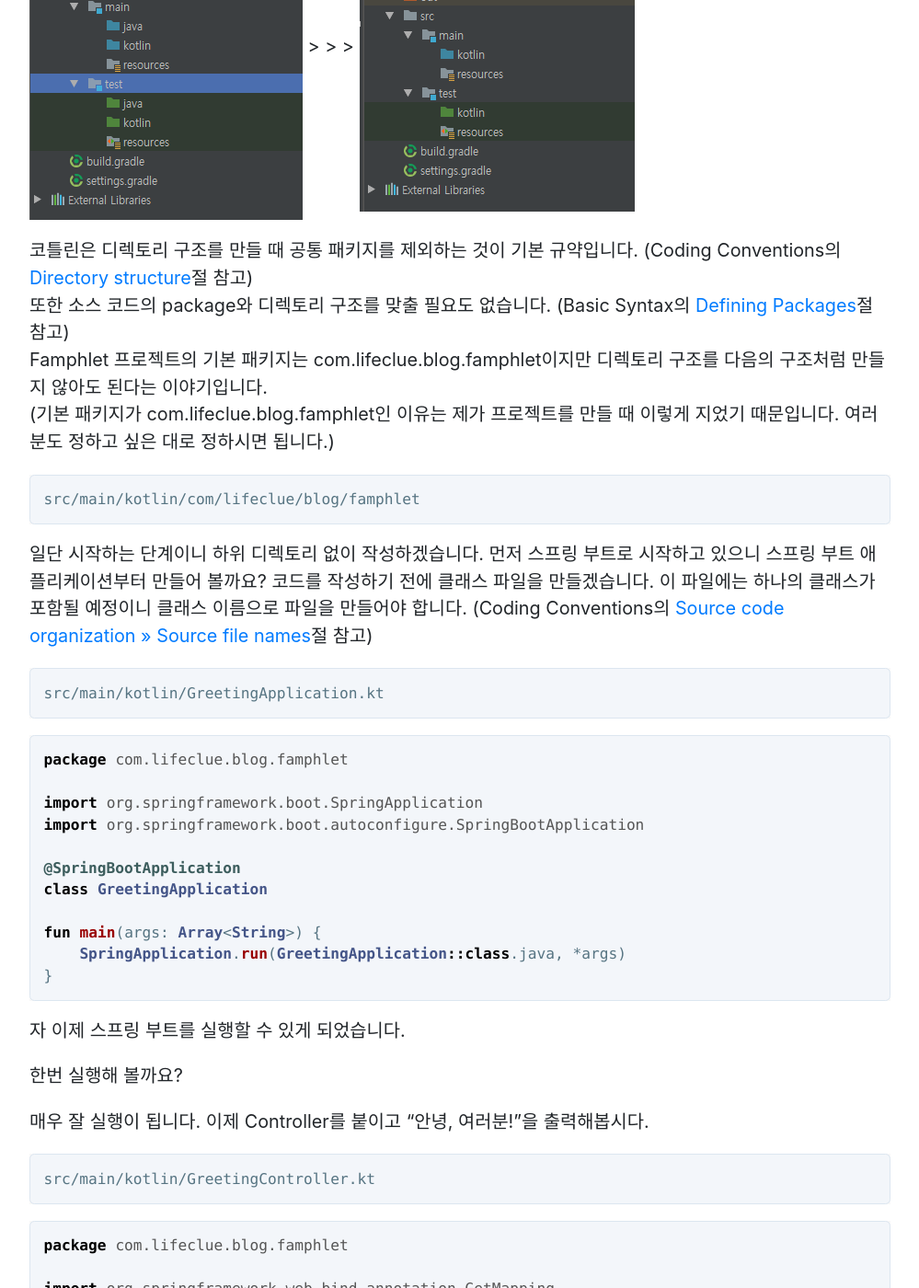
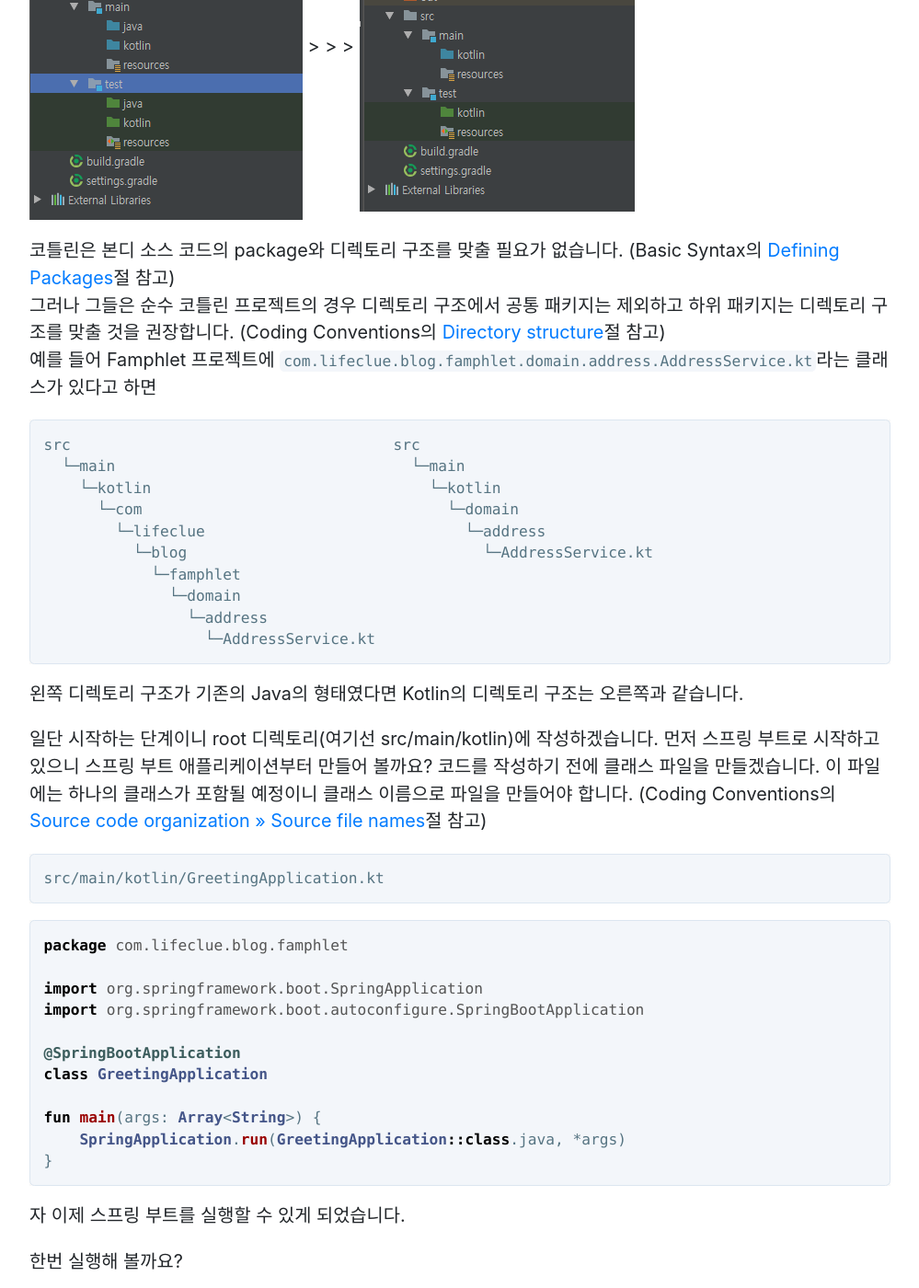
Before and after one commit to Lifeclue/blog, a Jekyll site: the page built from _posts/2018-02-21-kotlin-hello-world.markdown, in a window 1280 px wide and 1400 px high, scrolled down 3998 px. Shown: the whole window at 92% size, without its empty margins (140-1139 px from the left). Built offline with Jekyll 4.4.1, drawn with Linux system fonts in a browser that asks for light colours; nearby versions of some CDN libraries; some web fonts are replaced; comment, search, counter and statistics services are not loaded.

Commit message:
패키지와 디렉토리 구조에 대한 설명을 더욱 명확하게 변경

````diff
--- a/_posts/2018-02-21-kotlin-hello-world.markdown
+++ b/_posts/2018-02-21-kotlin-hello-world.markdown
@@ -123,16 +123,25 @@
 ![프로젝트 소스 파일 구조]({{"/assets/image/kotlin-famphlet/project-tree.PNG" | absolute_url}}) > > >
 ![프로젝트 소스 파일 구조]({{"/assets/image/kotlin-famphlet/greeting/project-tree.PNG" | absolute_url}})
 
-코틀린은 디렉토리 구조를 만들 때 공통 패키지를 제외하는 것이 기본 규약입니다. (Coding Conventions의 [Directory structure](https://kotlinlang.org/docs/reference/coding-conventions.html#directory-structure)절 참고)
-또한 소스 코드의 package와 디렉토리 구조를 맞출 필요도 없습니다. (Basic Syntax의 [Defining Packages](https://kotlinlang.org/docs/reference/basic-syntax.html)절 참고)
-Famphlet 프로젝트의 기본 패키지는 com.lifeclue.blog.famphlet이지만 디렉토리 구조를 다음의 구조처럼 만들지 않아도 된다는 이야기입니다.
-(기본 패키지가 com.lifeclue.blog.famphlet인 이유는 제가 프로젝트를 만들 때 이렇게 지었기 때문입니다. 여러분도 정하고 싶은 대로 정하시면 됩니다.)
-
+코틀린은 본디 소스 코드의 package와 디렉토리 구조를 맞출 필요가 없습니다. (Basic Syntax의 [Defining Packages](https://kotlinlang.org/docs/reference/basic-syntax.html)절 참고)
+그러나 그들은 순수 코틀린 프로젝트의 경우 디렉토리 구조에서 공통 패키지는 제외하고 하위 패키지는 디렉토리 구조를 맞출 것을 권장합니다. (Coding Conventions의 [Directory structure](https://kotlinlang.org/docs/reference/coding-conventions.html#directory-structure)절 참고)
+예를 들어 Famphlet 프로젝트에 `com.lifeclue.blog.famphlet.domain.address.AddressService.kt`라는 클래스가 있다고 하면
 ```
-src/main/kotlin/com/lifeclue/blog/famphlet
+src                                    src
+  └─main                                 └─main
+    └─kotlin                               └─kotlin
+      └─com                                  └─domain
+        └─lifeclue                             └─address
+          └─blog                                 └─AddressService.kt
+            └─famphlet
+              └─domain
+                └─address
+                  └─AddressService.kt
 ```
 
-일단 시작하는 단계이니 하위 디렉토리 없이 작성하겠습니다. 먼저 스프링 부트로 시작하고 있으니 스프링 부트 애플리케이션부터 만들어 볼까요? 코드를 작성하기 전에 클래스 파일을 만들겠습니다. 이 파일에는 하나의 클래스가 포함될 예정이니 클래스 이름으로 파일을 만들어야 합니다. (Coding Conventions의 [Source code organization >> Source file names](https://kotlinlang.org/docs/reference/coding-conventions.html#source-file-names)절 참고)
+왼쪽 디렉토리 구조가 기존의 Java의 형태였다면 Kotlin의 디렉토리 구조는 오른쪽과 같습니다.
+
+일단 시작하는 단계이니 root 디렉토리(여기선 src/main/kotlin)에 작성하겠습니다. 먼저 스프링 부트로 시작하고 있으니 스프링 부트 애플리케이션부터 만들어 볼까요? 코드를 작성하기 전에 클래스 파일을 만들겠습니다. 이 파일에는 하나의 클래스가 포함될 예정이니 클래스 이름으로 파일을 만들어야 합니다. (Coding Conventions의 [Source code organization >> Source file names](https://kotlinlang.org/docs/reference/coding-conventions.html#source-file-names)절 참고)
 
 ```
 src/main/kotlin/GreetingApplication.kt
````
